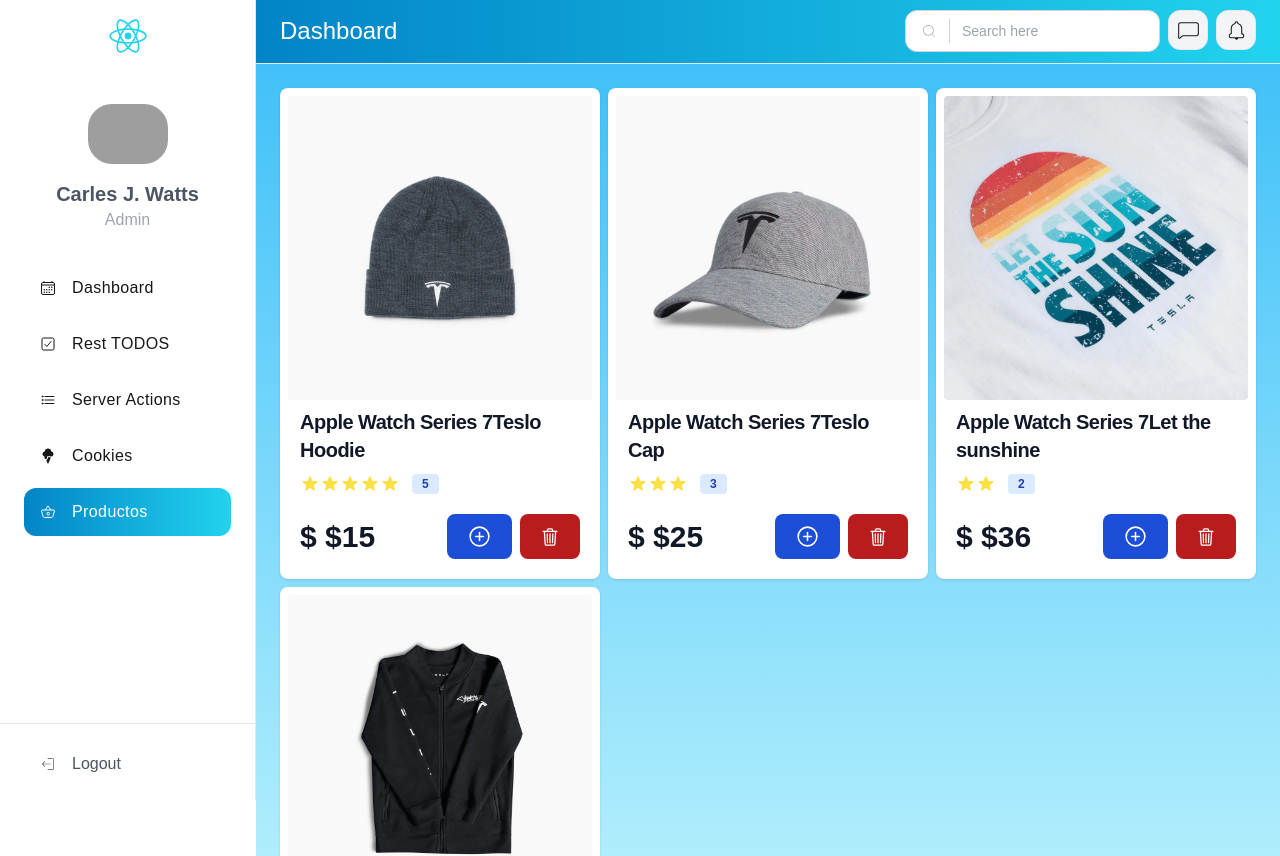
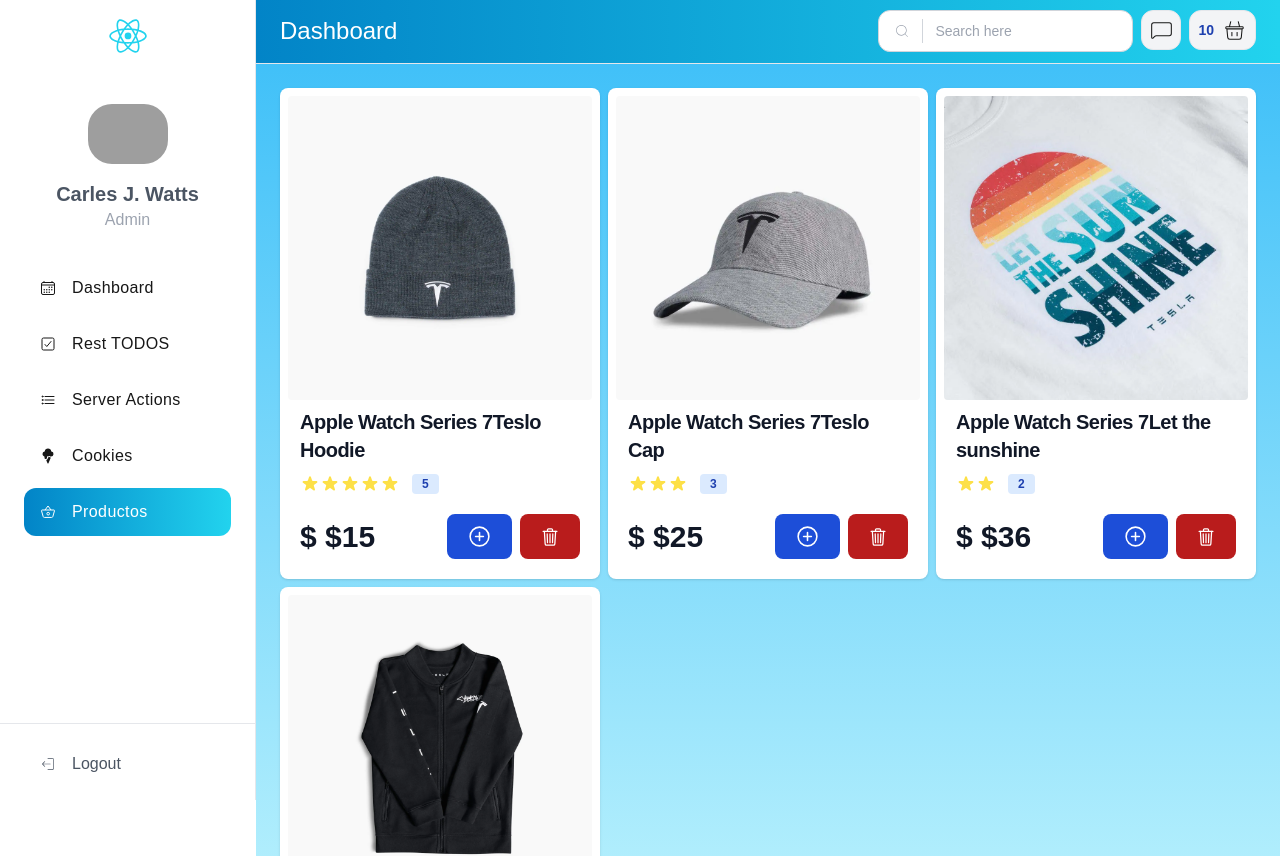
Before and after one commit to Samirvp15/Nextjs-Todos-API, a Next.js app: page /dashboard/products in a window 1280 px wide. Shown: the top 856 px of the page. Built offline with nearby package versions, Linux system fonts and the light colour scheme; grey boxes are pictures that could not be loaded.

Commit message:
add actions for add and getCookieCart for ShoppingCart

```diff
--- a/src/components/TopMenu.tsx
+++ b/src/components/TopMenu.tsx
@@ -1,5 +1,5 @@
 import React from 'react'
-import { CiBellOn, CiChat1, CiMenuBurger, CiSearch } from 'react-icons/ci'
+import { CiChat1, CiMenuBurger, CiSearch, CiShoppingBasket } from 'react-icons/ci'
 
 export default function TopMenu() {
     return (
@@ -27,8 +27,9 @@
                     <button className="flex items-center justify-center w-10 h-10 rounded-xl border bg-gray-100 focus:bg-gray-100 active:bg-gray-200">
                         <CiChat1 size={25} />
                     </button>
-                    <button className="flex items-center justify-center w-10 h-10 rounded-xl border bg-gray-100 focus:bg-gray-100 active:bg-gray-200">
-                        <CiBellOn size={25} />
+                    <button className=" p-2 flex items-center justify-center  h-10 rounded-xl border bg-gray-100 focus:bg-gray-100 active:bg-gray-200">
+                        <span className=' text-blue-800 font-bold text-sm mr-2'>10</span>
+                        <CiShoppingBasket size={25} />
                     </button>
                 </div>
             </div>
--- a/src/products/components/ProductCard.tsx
+++ b/src/products/components/ProductCard.tsx
@@ -1,8 +1,10 @@
+"use client"
 // https://tailwindcomponents.com/component/e-commerce-product-card
 
 import Image from "next/image"
 import { IoAddCircleOutline, IoTrashOutline } from "react-icons/io5"
 import Star from "./Star";
+import { addProductToCart } from "@/shopping-cart/actions/action";
 
 
 
@@ -17,6 +19,12 @@
 
 
 export const ProductCard = ({ id, name, price, rating, image }: ProductCardProps) => {
+
+    const onAddToCart = () => {
+        addProductToCart(id)
+    }
+
+
     return (
         <div key={id} className="bg-white shadow rounded-lg max-w-sm dark:bg-gray-800 dark:border-gray-100">
 
@@ -59,6 +67,7 @@
 
                     <div className="flex">
                         <button
+                            onClick={onAddToCart}
                             className="text-white mr-2 bg-blue-700 hover:bg-blue-800 focus:ring-4 focus:ring-blue-300 font-medium rounded-lg text-sm px-5 py-2.5 text-center dark:bg-blue-600 dark:hover:bg-blue-700 dark:focus:ring-blue-800">
                             <IoAddCircleOutline size={25} />
                         </button>
--- /dev/null
+++ b/src/shopping-cart/actions/action.ts
@@ -0,0 +1,29 @@
+//"user client"
+
+import { getCookie, hasCookie, setCookie } from "cookies-next"
+
+
+
+
+export const getCookieCart = (): { [id: string]: number } => {
+
+    if (hasCookie('cart')) {
+        const cookieCart = JSON.parse(getCookie('cart') as string ?? '{}')
+        return cookieCart
+    }
+
+    return {}
+}
+
+
+export const addProductToCart = (id: string) => {
+
+    const cookieCart = getCookieCart()
+    if (cookieCart[id]) {
+        cookieCart[id] = cookieCart[id] + 1
+    } else {
+        cookieCart[id] = 1
+    }
+
+    setCookie('cart', JSON.stringify(cookieCart))
+}
```
